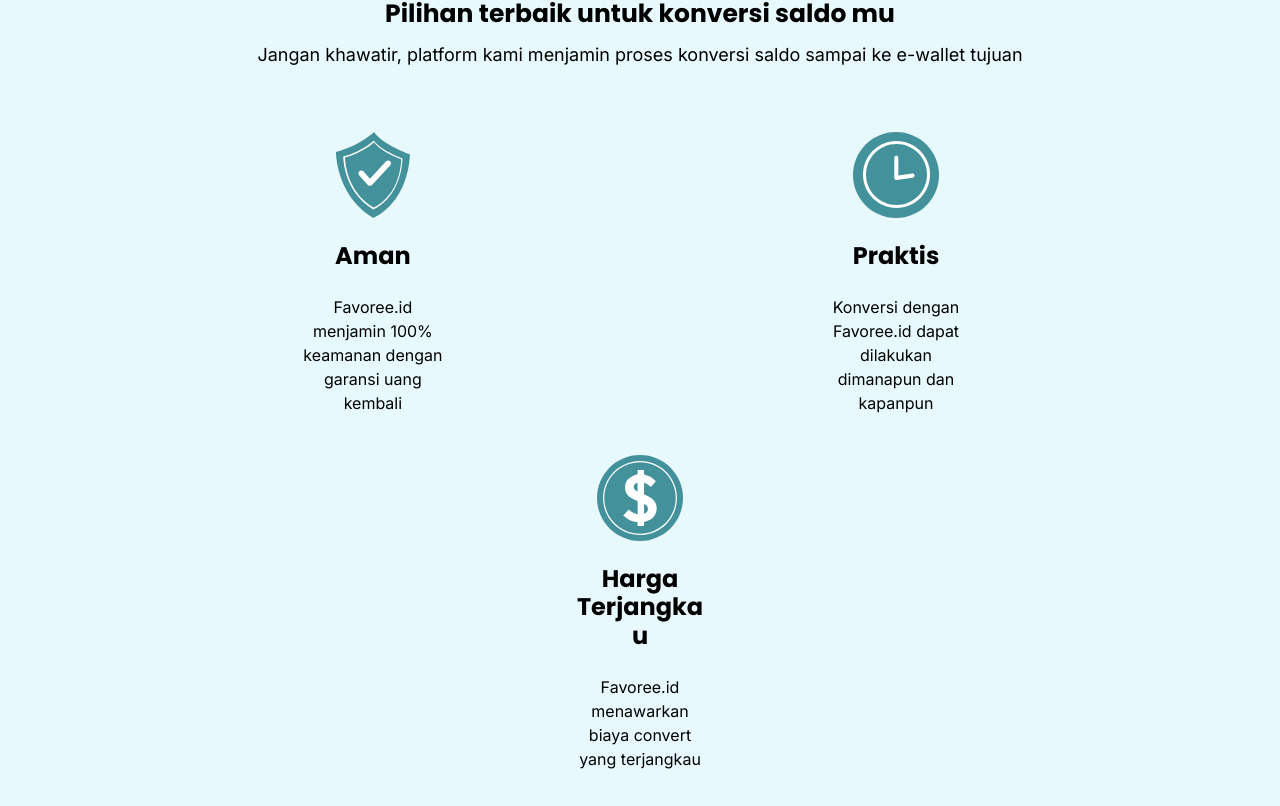
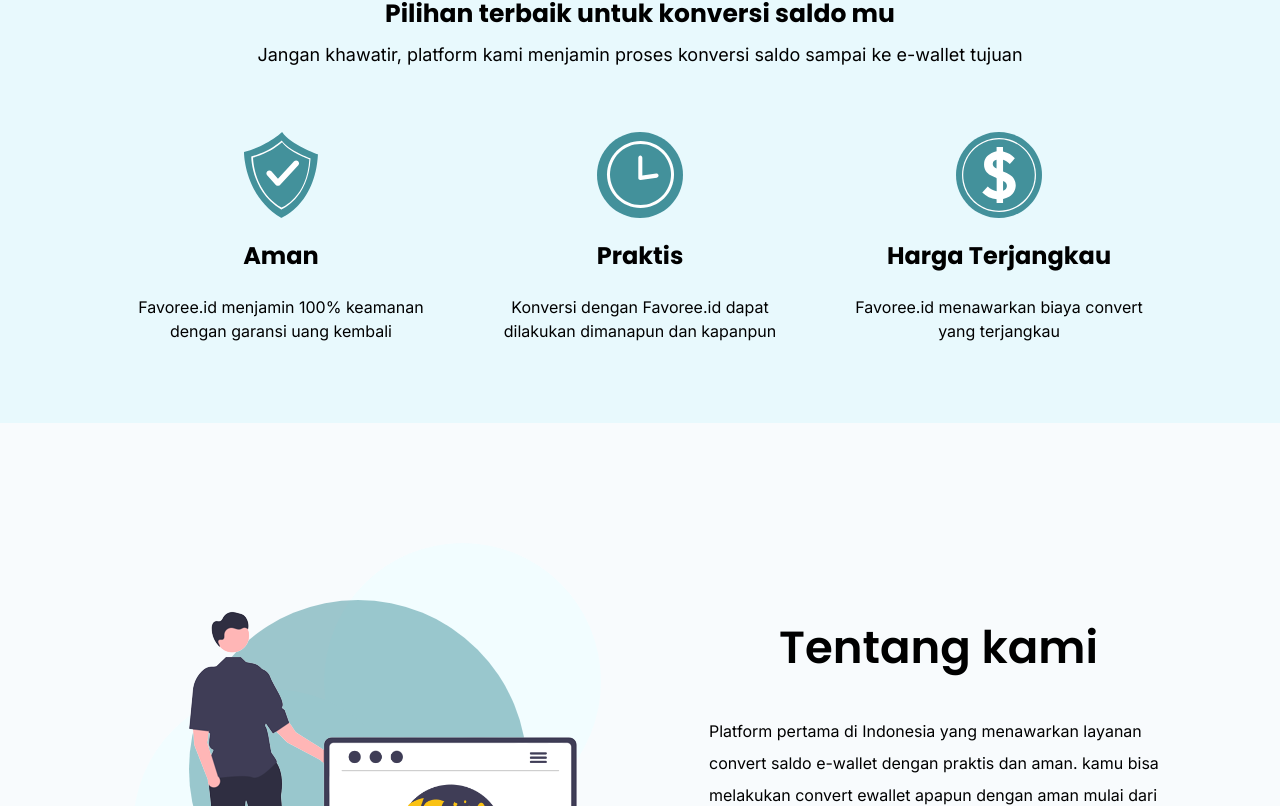
Before and after one commit to afistapratama12/favoree-client, a React (Create React App) app: page / in a window 1280 px wide. Shown: the part 1154-1960 px from the top of the page. Built offline with nearby package versions, Linux system fonts and the light colour scheme.

Commit message:
refactor: change key benefit

```diff
--- a/src/components/benefit/BenefitItem.jsx
+++ b/src/components/benefit/BenefitItem.jsx
@@ -1,9 +1,10 @@
 import { Box, Heading, Image, Text } from "@chakra-ui/react"
 import { text_description } from "../../responsive"
 
-export const BenefitItem = ({title, description, image, alt, ...props}) => {
+export const BenefitItem = ({idx, title, description, image, alt, ...props}) => {
     return (
         <Box
+            key={idx}
             maxW={{
                 base: '100%',
                 sm: '40vw',
--- a/src/components/home/Benefit.jsx
+++ b/src/components/home/Benefit.jsx
@@ -61,14 +61,13 @@ export const Benefit = () => {
                     {
                         BenefitData && BenefitData.map((item, index) => {
                             return (
-                                <Box key={index}>
                                     <BenefitItem
+                                        idx={index}
                                         title={item.title}
                                         description={item.description}
                                         image={item.image}
                                         alt={item.alt}
                                         />
-                                </Box>
                             )
                         })
                     }
```
